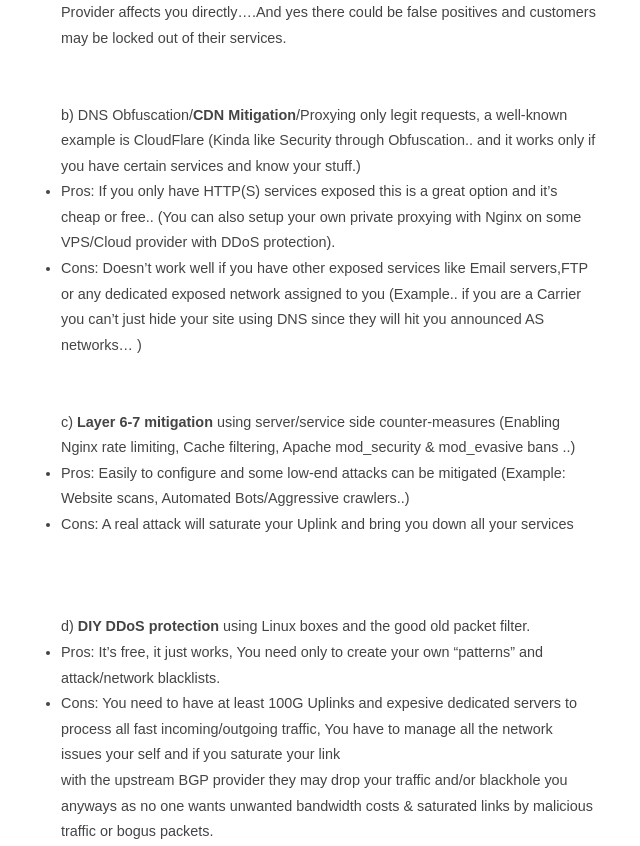
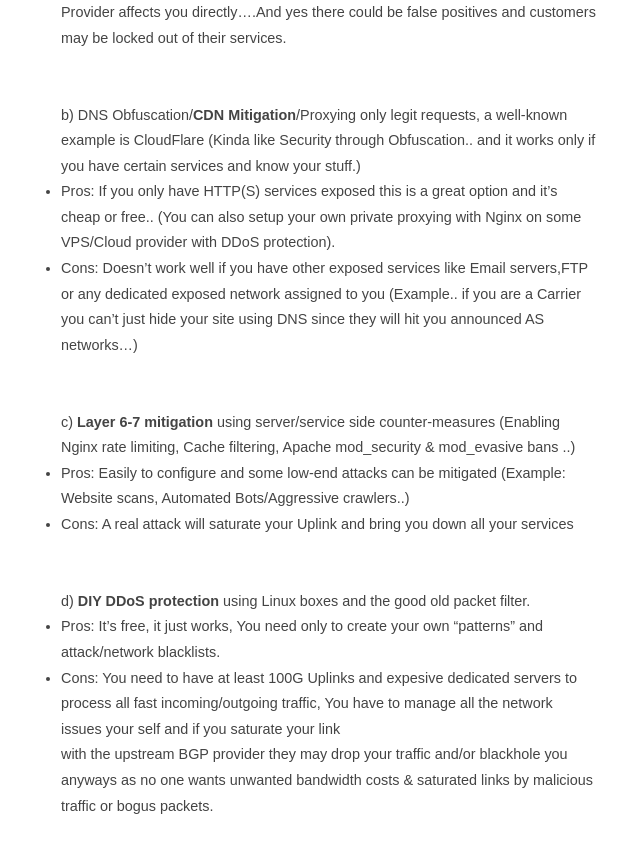
Before and after one commit to fnzv/fnzv.github.io, a Jekyll site: the page built from _posts/2017-08-19-how-to-detect-ddos.markdown, in a window 1280 px wide and 900 px high, scrolled down 872 px, cut to the strip 0-846 px from the top of the window. Shown: the whole strip, without its empty margins (329-969 px from the left). Built offline with Jekyll 4.4.1, drawn with Linux system fonts in a browser that asks for light colours.

Commit message:
Update 2017-08-19-how-to-detect-ddos.markdown

```diff
--- a/_posts/2017-08-19-how-to-detect-ddos.markdown
+++ b/_posts/2017-08-19-how-to-detect-ddos.markdown
@@ -10,16 +10,14 @@ Recently i was researching a lot on the various denial of service attacks and ho
 #### Realistically the only ways to prevent DDoS attacks are:<br>
 a) Layer 3-4 mitigation with **BGP/Cloud** Scrubbing (Sending all your network traffic using BGP or 'sophisticated' VPNs to third-party POP's to delegate attack mitigation).<br>
   + Pros: This is the only and smart way to properly mitigating attacks, your services won't be hit by attacks/malicious traffic.<br>
-  + Cons: Paying an External Provider & bandwidth costs, All your traffic is re-routed so latency, packetloss and any other network issue that could happen to the External Provider affects you directly....And yes there could be false positives and customers may be locked out of their services.<br><br>
-   <br>
+  + Cons: Paying an External Provider & bandwidth costs, All your traffic is re-routed so latency, packetloss and any other network issue that could happen to the External Provider affects you directly....And yes there could be false positives and customers may be locked out of their services.<br><br><br>
 b) DNS Obfuscation/**CDN Mitigation**/Proxying only legit requests, a well-known example is CloudFlare  (Kinda like Security through Obfuscation.. and it works only if you have certain services and know your stuff.)<br>
   + Pros: If you only have HTTP(S) services exposed this is a great option and it's cheap or free.. (You can also setup your own private proxying with Nginx on some VPS/Cloud provider with DDoS protection). <br>
-  + Cons: Doesn't work well if you have other exposed services like Email servers,FTP or any dedicated exposed network assigned to you (Example.. if you are a Carrier you can't just hide your site using DNS since they will hit you announced AS networks... )
+  + Cons: Doesn't work well if you have other exposed services like Email servers,FTP or any dedicated exposed network assigned to you (Example.. if you are a Carrier you can't just hide your site using DNS since they will hit you announced AS networks...)
 <br><br><br>
 c) **Layer 6-7 mitigation** using server/service side counter-measures (Enabling Nginx rate limiting, Cache filtering, Apache mod_security & mod_evasive bans ..)<br>
   + Pros: Easily to configure and some low-end attacks can be mitigated (Example: Website scans, Automated Bots/Aggressive crawlers..)<br>
-  + Cons: A real attack will saturate your Uplink and bring you down all your services<br>
-   <br><br><br>
+  + Cons: A real attack will saturate your Uplink and bring you down all your services<br><br><br>
 d) **DIY DDoS protection** using Linux boxes and the good old packet filter.<br>
   + Pros: It's free, it just works, You need only to create your own "patterns" and attack/network blacklists.<br>
   + Cons: You need to have at least 100G Uplinks and expesive dedicated servers to process all fast incoming/outgoing traffic, You have to manage all the network issues your self and if you saturate your link <br>
```
